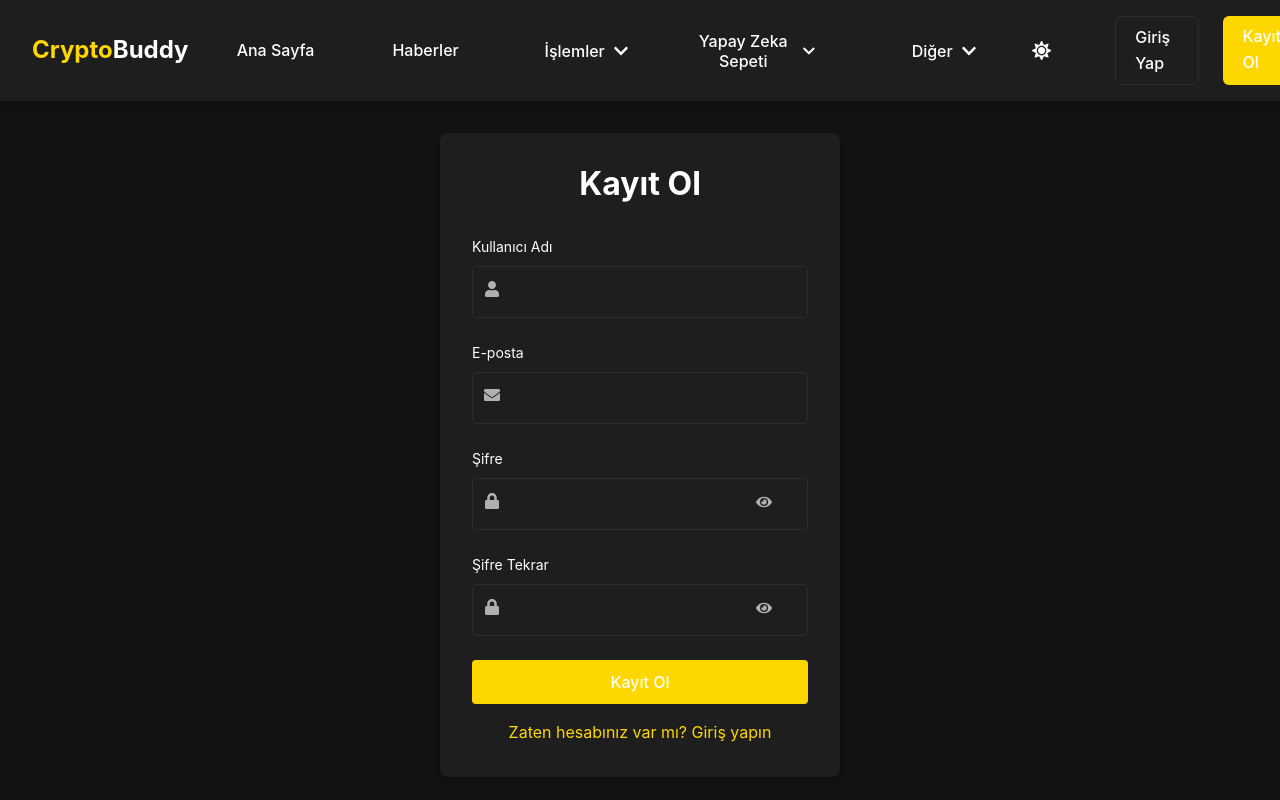
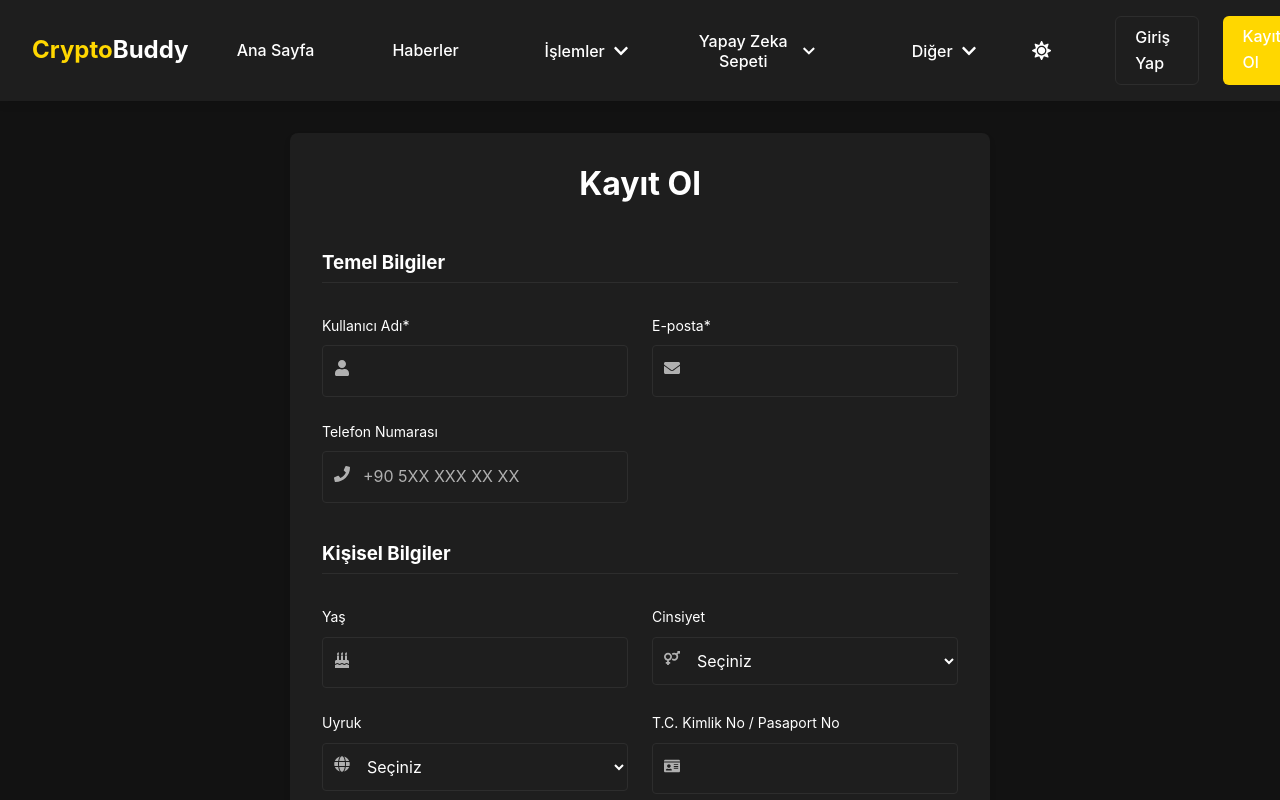
Before and after one commit to sametyasit/CryptoBuddyWeb, a React (Create React App) app in the folder crypto-app/client/: page /register in a window 1280 px wide. Both pictures are taken after a click on the button "KEŞFET". Shown: the top 800 px of the page. Built offline with nearby package versions, Linux system fonts and the light colour scheme; no server answers.

Commit message:
Update Register

```diff
--- a/crypto-app/client/src/pages/Register.js
+++ b/crypto-app/client/src/pages/Register.js
@@ -1,11 +1,11 @@
 import React, { useState } from 'react';
 import { useNavigate, Link } from 'react-router-dom';
 import styled from 'styled-components';
-import { FaUser, FaEnvelope, FaLock, FaEye, FaEyeSlash } from 'react-icons/fa';
+import { FaUser, FaEnvelope, FaLock, FaEye, FaEyeSlash, FaIdCard, FaGlobe, FaBirthdayCake, FaVenusMars, FaPhone } from 'react-icons/fa';
 import { useAuth } from '../context/AuthContext';
 
 const Container = styled.div`
-  max-width: 400px;
+  max-width: 700px;
   margin: 2rem auto;
   padding: 2rem;
   background: var(--cardBackground);
@@ -23,6 +23,12 @@ const Title = styled.h1`
 const Form = styled.form`
   display: flex;
   flex-direction: column;
+  gap: 1.5rem;
+`;
+
+const FormGrid = styled.div`
+  display: grid;
+  grid-template-columns: repeat(auto-fit, minmax(250px, 1fr));
   gap: 1.5rem;
 `;
 
@@ -44,6 +50,22 @@ const InputWrapper = styled.div`
 `;
 
 const Input = styled.input`
+  width: 100%;
+  padding: 0.75rem;
+  padding-left: 2.5rem;
+  background: var(--inputBackground);
+  border: 1px solid var(--border);
+  border-radius: 4px;
+  color: var(--text);
+  font-size: 1rem;
+
+  &:focus {
+    outline: none;
+    border-color: var(--primary);
+  }
+`;
+
+const Select = styled.select`
   width: 100%;
   padding: 0.75rem;
   padding-left: 2.5rem;
@@ -83,6 +105,7 @@ const Button = styled.button`
   font-size: 1rem;
   cursor: pointer;
   transition: background-color 0.2s;
+  margin-top: 1rem;
 
   &:hover {
     background: var(--primaryHover);
@@ -112,12 +135,26 @@ const LoginLink = styled(Link)`
   }
 `;
 
+const SectionTitle = styled.h3`
+  color: var(--text);
+  margin-top: 1rem;
+  margin-bottom: 0.5rem;
+  border-bottom: 1px solid var(--border);
+  padding-bottom: 0.5rem;
+  grid-column: 1 / -1;
+`;
+
 const Register = () => {
   const navigate = useNavigate();
   const { register } = useAuth();
   const [formData, setFormData] = useState({
     username: '',
     email: '',
+    age: '',
+    gender: '',
+    nationality: '',
+    phoneNumber: '',
+    identificationNumber: '',
     password: '',
     confirmPassword: ''
   });
@@ -144,9 +181,26 @@ const Register = () => {
 
     try {
       setLoading(true);
-      await register(formData);
+      const result = await register(
+        formData.username,
+        formData.email,
+        formData.password,
+        {
+          age: formData.age,
+          gender: formData.gender,
+          nationality: formData.nationality,
+          phoneNumber: formData.phoneNumber,
+          identificationNumber: formData.identificationNumber
+        }
+      );
+
+      if (result.success) {
         navigate('/');
+      } else if (result.error) {
+        setError(result.error);
+      }
     } catch (err) {
+      console.error("Kayıt hatası:", err);
       setError(err.message || 'Kayıt olurken bir hata oluştu');
     } finally {
       setLoading(false);
@@ -157,14 +211,17 @@ const Register = () => {
     <Container>
       <Title>Kayıt Ol</Title>
       <Form onSubmit={handleSubmit}>
+        <SectionTitle>Temel Bilgiler</SectionTitle>
+        <FormGrid>
           <FormGroup>
-          <Label>Kullanıcı Adı</Label>
+            <Label htmlFor="username">Kullanıcı Adı*</Label>
             <InputWrapper>
               <Icon>
                 <FaUser />
               </Icon>
               <Input
                 type="text"
+                id="username"
                 name="username"
                 value={formData.username}
                 onChange={handleChange}
@@ -174,13 +231,14 @@ const Register = () => {
           </FormGroup>
 
           <FormGroup>
-          <Label>E-posta</Label>
+            <Label htmlFor="email">E-posta*</Label>
             <InputWrapper>
               <Icon>
                 <FaEnvelope />
               </Icon>
               <Input
                 type="email"
+                id="email"
                 name="email"
                 value={formData.email}
                 onChange={handleChange}
@@ -190,17 +248,119 @@ const Register = () => {
           </FormGroup>
 
           <FormGroup>
-          <Label>Şifre</Label>
+            <Label htmlFor="phoneNumber">Telefon Numarası</Label>
+            <InputWrapper>
+              <Icon>
+                <FaPhone />
+              </Icon>
+              <Input
+                type="tel"
+                id="phoneNumber"
+                name="phoneNumber"
+                value={formData.phoneNumber}
+                onChange={handleChange}
+                placeholder="+90 5XX XXX XX XX"
+              />
+            </InputWrapper>
+          </FormGroup>
+        </FormGrid>
+
+        <SectionTitle>Kişisel Bilgiler</SectionTitle>
+        <FormGrid>
+          <FormGroup>
+            <Label htmlFor="age">Yaş</Label>
+            <InputWrapper>
+              <Icon>
+                <FaBirthdayCake />
+              </Icon>
+              <Input
+                type="number"
+                id="age"
+                name="age"
+                min="18"
+                max="120"
+                value={formData.age}
+                onChange={handleChange}
+              />
+            </InputWrapper>
+          </FormGroup>
+
+          <FormGroup>
+            <Label htmlFor="gender">Cinsiyet</Label>
+            <InputWrapper>
+              <Icon>
+                <FaVenusMars />
+              </Icon>
+              <Select
+                id="gender"
+                name="gender"
+                value={formData.gender}
+                onChange={handleChange}
+              >
+                <option value="">Seçiniz</option>
+                <option value="M">Erkek</option>
+                <option value="F">Kadın</option>
+                <option value="O">Diğer</option>
+              </Select>
+            </InputWrapper>
+          </FormGroup>
+
+          <FormGroup>
+            <Label htmlFor="nationality">Uyruk</Label>
+            <InputWrapper>
+              <Icon>
+                <FaGlobe />
+              </Icon>
+              <Select
+                id="nationality"
+                name="nationality"
+                value={formData.nationality}
+                onChange={handleChange}
+              >
+                <option value="">Seçiniz</option>
+                <option value="TR">Türkiye</option>
+                <option value="US">Amerika Birleşik Devletleri</option>
+                <option value="GB">Birleşik Krallık</option>
+                <option value="DE">Almanya</option>
+                <option value="FR">Fransa</option>
+                <option value="other">Diğer</option>
+              </Select>
+            </InputWrapper>
+          </FormGroup>
+
+          <FormGroup>
+            <Label htmlFor="identificationNumber">T.C. Kimlik No / Pasaport No</Label>
+            <InputWrapper>
+              <Icon>
+                <FaIdCard />
+              </Icon>
+              <Input
+                type="text"
+                id="identificationNumber"
+                name="identificationNumber"
+                value={formData.identificationNumber}
+                onChange={handleChange}
+              />
+            </InputWrapper>
+          </FormGroup>
+        </FormGrid>
+
+        <SectionTitle>Güvenlik Bilgileri</SectionTitle>
+        <FormGrid>
+          <FormGroup>
+            <Label htmlFor="password">Şifre*</Label>
             <InputWrapper>
               <Icon>
                 <FaLock />
               </Icon>
               <Input
                 type={showPassword ? 'text' : 'password'}
+                id="password"
                 name="password"
                 value={formData.password}
                 onChange={handleChange}
                 required
+                minLength={6}
               />
               <TogglePassword
                 type="button"
@@ -212,17 +372,19 @@ const Register = () => {
           </FormGroup>
 
           <FormGroup>
-          <Label>Şifre Tekrar</Label>
+            <Label htmlFor="confirmPassword">Şifre Tekrar*</Label>
             <InputWrapper>
               <Icon>
                 <FaLock />
               </Icon>
               <Input
                 type={showConfirmPassword ? 'text' : 'password'}
+                id="confirmPassword"
                 name="confirmPassword"
                 value={formData.confirmPassword}
                 onChange={handleChange}
                 required
+                minLength={6}
               />
               <TogglePassword
                 type="button"
@@ -232,6 +394,7 @@ const Register = () => {
               </TogglePassword>
             </InputWrapper>
           </FormGroup>
+        </FormGrid>
 
         {error && <Error>{error}</Error>}
 
```
Lines whose indentation alone changed are shown as unchanged.
